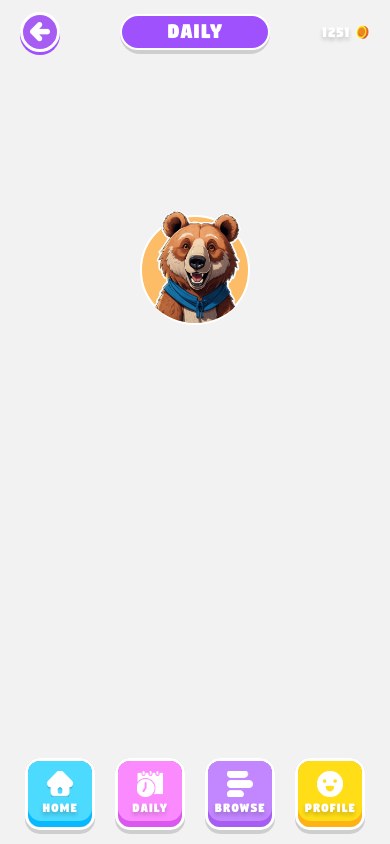
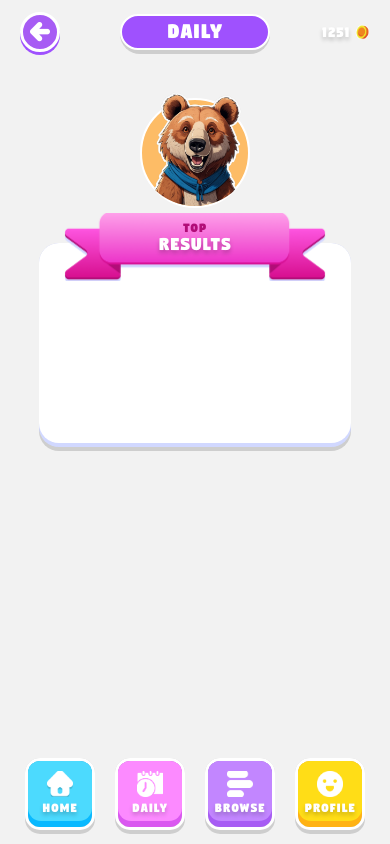
Before and after one commit to Stine2609/daily-jokes, a React Native app: screen /Profile in a window 390 px wide. Built offline with nearby package versions, Linux system fonts and the light colour scheme; no server answers.

Commit message:
Added ribbon title to content box

```diff
--- a/components/ContentBox.tsx
+++ b/components/ContentBox.tsx
@@ -8,6 +8,7 @@ import { componentColors } from "./Colors";
 import Text from "./Text";
 import Shadow from "./Shadow";
 import { useContest } from "../hooks/useContest";
+import RibbonTitle from "./RibbonTitle";
 
 interface ContentBoxProps {
     children?: ReactNode;
@@ -21,6 +22,14 @@ interface ContentBoxProps {
     * @property Date used to determine the title for a contest title
     */
     date?: Date;
+    /**
+    * @property Replaces the normal title with a big fancy title
+    */
+    ribbonTitle?: boolean;
+    /**
+    * @property Flavor text that appears above the title in a ribbon title
+    */
+    flavorText?: string;
 }
 
 export default function ContentBox(props:ContentBoxProps) {
@@ -32,7 +41,9 @@ export default function ContentBox(props:ContentBoxProps) {
         style,
         headerColor = componentColors.contentBox.highlight,
         isLoading = false,
-        date
+        date,
+        ribbonTitle = false,
+        flavorText,
     } = props;
 
     const [containerHeight, setContainerHeight] = useState(200); // Default minHeight
@@ -47,7 +58,7 @@ export default function ContentBox(props:ContentBoxProps) {
     const contest = useContest(date);
 
     return(
-        <View style={styles.container}>
+        <View style={[styles.container, ribbonTitle ? {marginTop: 25} : null]}>
             <Shadow height={containerHeight} shadowHeight={8} width={"80%"} borderRadius={20} />
             <View style={[
                     styles.background,
@@ -55,13 +66,20 @@ export default function ContentBox(props:ContentBoxProps) {
                 ]} />
             <View style={[style, styles.contentBoxContainer]} onLayout={onLayout}>
                 <>
+                {ribbonTitle && (
+                    <View style={styles.ribbonTitleConatiner}>
+                        <RibbonTitle  topText={flavorText} bottomText={title} />
+                    </View>
+                )}
                     {isLoading ? (
                         null // TODO: add loading indicator
                     ) : (
                         <>
-                            <View style={[styles.titleContainer, {backgroundColor: headerColor}]}>
-                                <Text shadow={false}>{title ? title : contest.topic }</Text>
-                            </View>
+                            {!ribbonTitle && (
+                                <View style={[styles.titleContainer, {backgroundColor: headerColor}]}>
+                                    <Text shadow={false}>{title ? title : contest.topic }</Text>
+                                </View>
+                            )}
                             {text && (
                                 <View style={styles.textContainer}>
                                     <Text shadow={false} color={textColor}>{text}</Text>
@@ -129,5 +147,11 @@ const styles = StyleSheet.create({
         flexDirection: "row",
         justifyContent: "space-between",
         alignItems: "center",
+    },
+
+    ribbonTitleConatiner: {
+        position: "absolute",
+        alignSelf: "center",
+        top: -30
     }
 })
--- a/components/RibbonTitle.tsx
+++ b/components/RibbonTitle.tsx
@@ -17,7 +17,7 @@ export default function RibbonTitle(props: RibbonTitleProps) {
     return(
         <View style={styles.container}>
             <Image style={styles.image} source={require("../assets/ribbon.png")} />
-            <Text shadow={false} size={13} style={[styles.text, styles.title]}>{topText}</Text>
+            <Text shadow={false} size={14} style={[styles.text, styles.title]}>{topText}</Text>
             <Text shadowColor={colors.pink.dark} size={20} style={[styles.text, styles.message]}>{bottomText}</Text>
         </View>
     )
@@ -31,8 +31,8 @@ const styles = StyleSheet.create({
     image: {
         position: "absolute",
         alignSelf: "center",
-        height: p(85, originalHeight),
-        width: p(85, originalWidth),
+        height: p(100, originalHeight),
+        width: p(100, originalWidth),
     },
 
     text: {
@@ -42,9 +42,10 @@ const styles = StyleSheet.create({
 
     title: {
         color: colors.pink.dark,
+        top: 4,
     },
 
     message: {
-        top: 16,
+        top: 20,
     }
 })
--- a/screens/Profile.tsx
+++ b/screens/Profile.tsx
@@ -1,11 +1,13 @@
 import ScreenView from "../components/ScreenView";
 import RibbonTitle from "../components/RibbonTitle";
 import { ProfilePicture } from "../components/avatar/Avatar";
+import ContentBox from "../components/ContentBox";
 
 export default function Profile() {
     return(
         <ScreenView>
             <ProfilePicture id={6} />
+            <ContentBox ribbonTitle flavorText="Top" title="Results" />
             {/* <RibbonTitle topText="Top" bottomText="Results" /> */}
         </ScreenView>
     )
```
